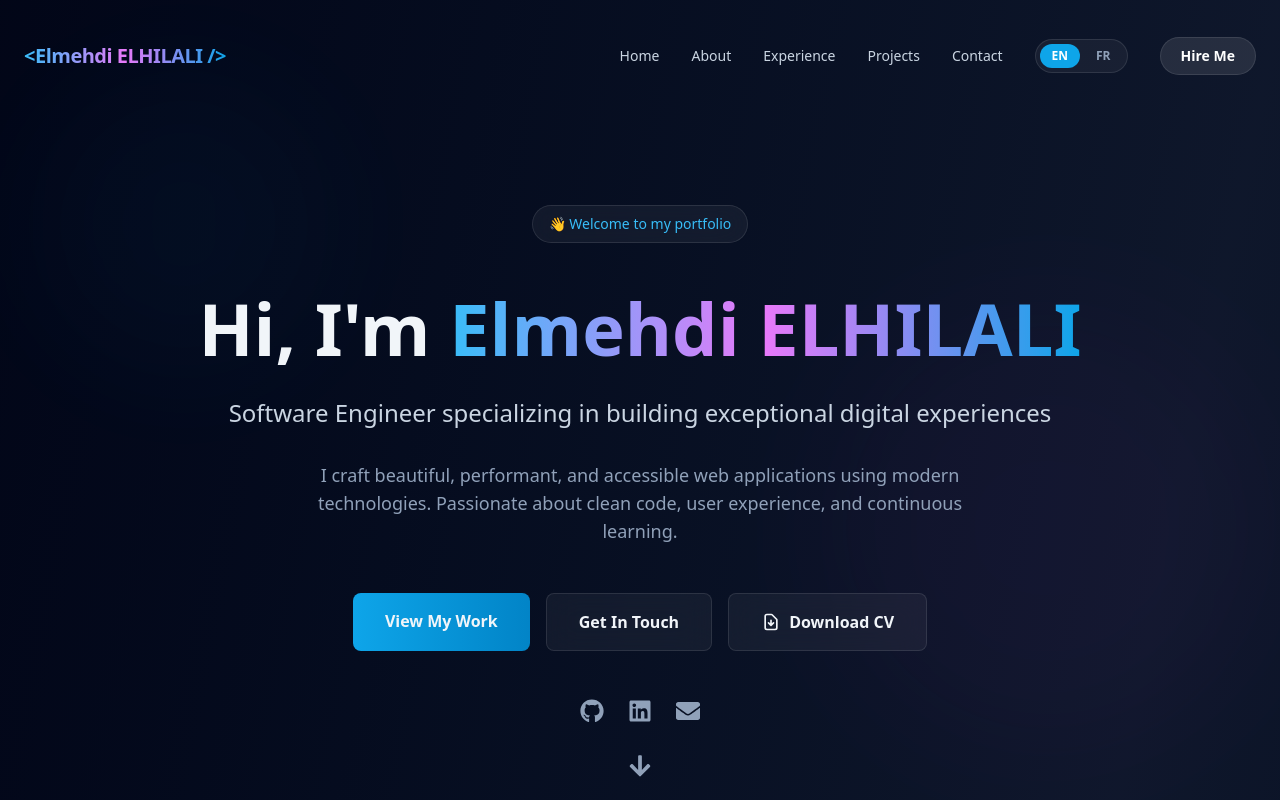
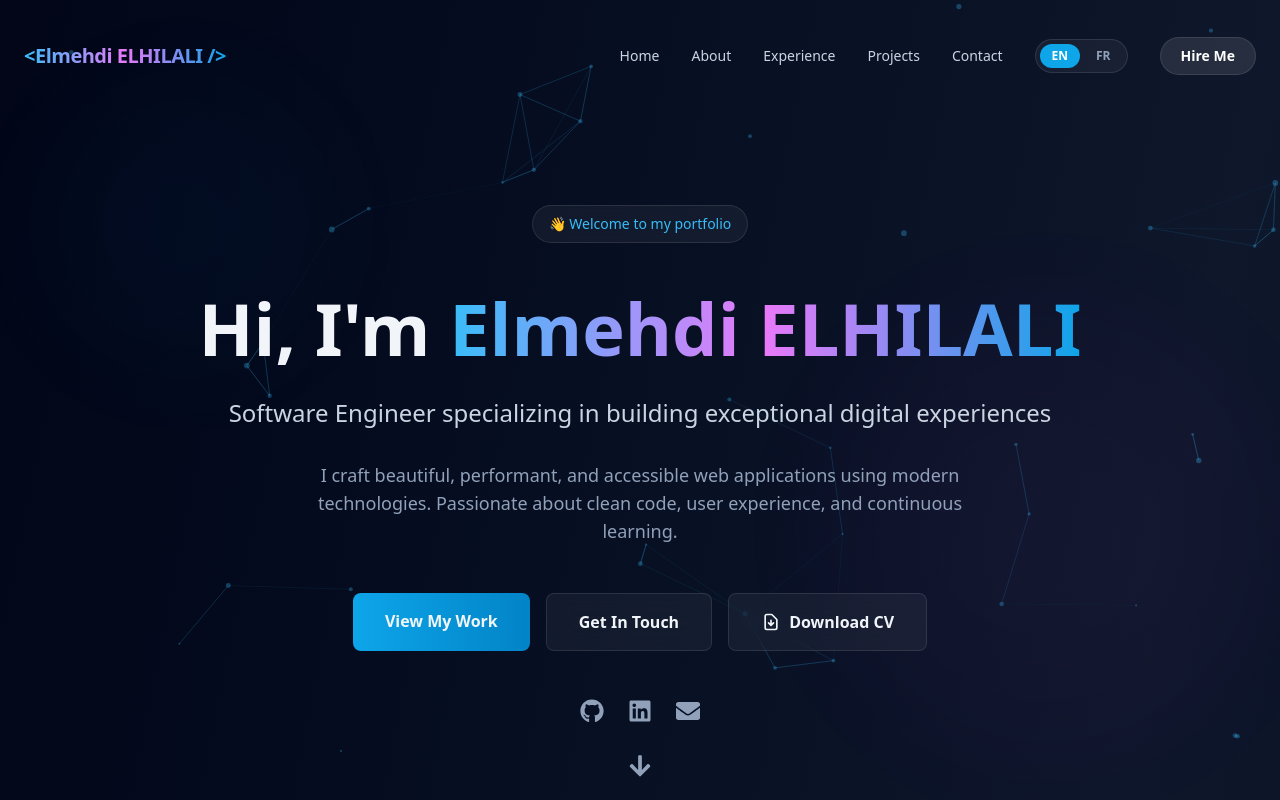
Before and after one commit to mehdihilali/Portfolio-V2, a React (Vite) app: page / in a window 1280 px wide. Shown: the top 800 px of the page. Built offline with nearby package versions, Linux system fonts and the light colour scheme.

Commit message:
Adding Particles.js animation

```diff
--- a/index.html
+++ b/index.html
@@ -5,7 +5,7 @@
   <meta charset="UTF-8" />
   <link rel="icon" type="image/svg+xml" href="/favicon.svg" />
   <meta name="viewport" content="width=device-width, initial-scale=1.0" />
-  <title>portfolio-v2</title>
+  <title>Elmehdi ELHILALI Portfolio</title>
 </head>
 
 <body>
--- a/package.json
+++ b/package.json
@@ -11,6 +11,8 @@
   },
   "dependencies": {
     "@emailjs/browser": "^4.4.1",
+    "@tsparticles/react": "^3.0.0",
+    "@tsparticles/slim": "^3.9.1",
     "framer-motion": "^12.23.24",
     "i18next": "^25.6.3",
     "i18next-browser-languagedetector": "^8.2.0",
--- a/src/App.tsx
+++ b/src/App.tsx
@@ -5,10 +5,12 @@
 import Projects from './components/Projects';
 import Contact from './components/Contact';
 import Footer from './components/Footer';
+import ParticlesBackground from './components/ParticlesBackground';
 
 function App() {
   return (
     <div className="min-h-screen">
+      <ParticlesBackground />
       <Navbar />
       <main>
         <Hero />
--- /dev/null
+++ b/src/components/ParticlesBackground.tsx
@@ -0,0 +1,109 @@
+import { useEffect, useState } from "react";
+import Particles, { initParticlesEngine } from "@tsparticles/react";
+import { loadSlim } from "@tsparticles/slim";
+import type { Container, Engine } from "@tsparticles/engine";
+
+const ParticlesBackground = () => {
+    const [init, setInit] = useState(false);
+
+    useEffect(() => {
+        initParticlesEngine(async (engine: Engine) => {
+            await loadSlim(engine);
+        }).then(() => {
+            setInit(true);
+        });
+    }, []);
+
+    const particlesLoaded = async (container?: Container) => {
+        console.log(container);
+    };
+
+    if (!init) {
+        return null;
+    }
+
+    return (
+        <Particles
+            id="tsparticles"
+            particlesLoaded={particlesLoaded}
+            options={{
+                fullScreen: {
+                    enable: true,
+                    zIndex: -1,
+                },
+                background: {
+                    color: {
+                        value: "transparent",
+                    },
+                },
+                fpsLimit: 120,
+                interactivity: {
+                    events: {
+                        onClick: {
+                            enable: true,
+                            mode: "push",
+                        },
+                        onHover: {
+                            enable: true,
+                            mode: "grab",
+                        },
+                        resize: {
+                            enable: true,
+                        },
+                    },
+                    modes: {
+                        push: {
+                            quantity: 4,
+                        },
+                        grab: {
+                            distance: 140,
+                            links: {
+                                opacity: 0.5,
+                            },
+                        },
+                    },
+                },
+                particles: {
+                    color: {
+                        value: "#38bdf8",
+                    },
+                    links: {
+                        color: "#38bdf8",
+                        distance: 150,
+                        enable: true,
+                        opacity: 0.2,
+                        width: 1,
+                    },
+                    move: {
+                        direction: "none",
+                        enable: true,
+                        outModes: {
+                            default: "bounce",
+                        },
+                        random: false,
+                        speed: 1.5,
+                        straight: false,
+                    },
+                    number: {
+                        density: {
+                            enable: true,
+                        },
+                        value: 80,
+                    },
+                    opacity: {
+                        value: 0.3,
+                    },
+                    shape: {
+                        type: "circle",
+                    },
+                    size: {
+                        value: { min: 1, max: 3 },
+                    },
+                },
+                detectRetina: true,
+            }}
+        />
+    );
+};
+
+export default ParticlesBackground;
```
Also changed, not shown: 1 other file (tests, documents, lock files or other folders).
